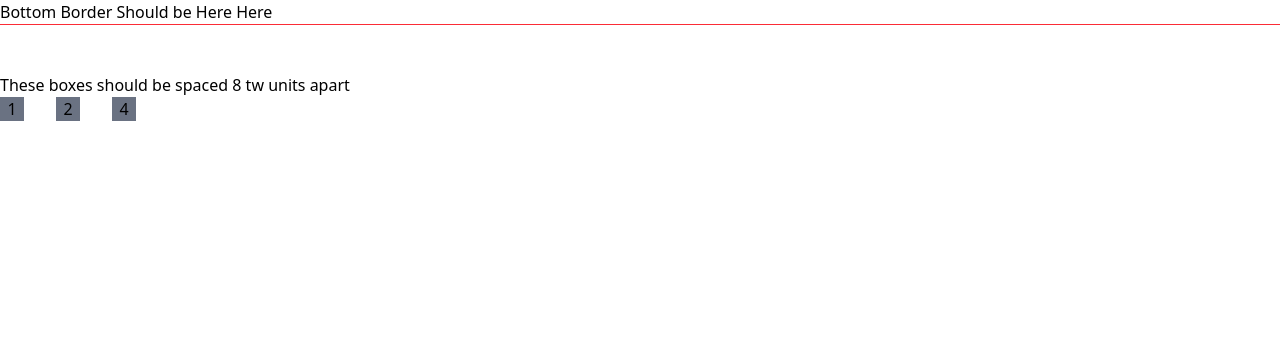
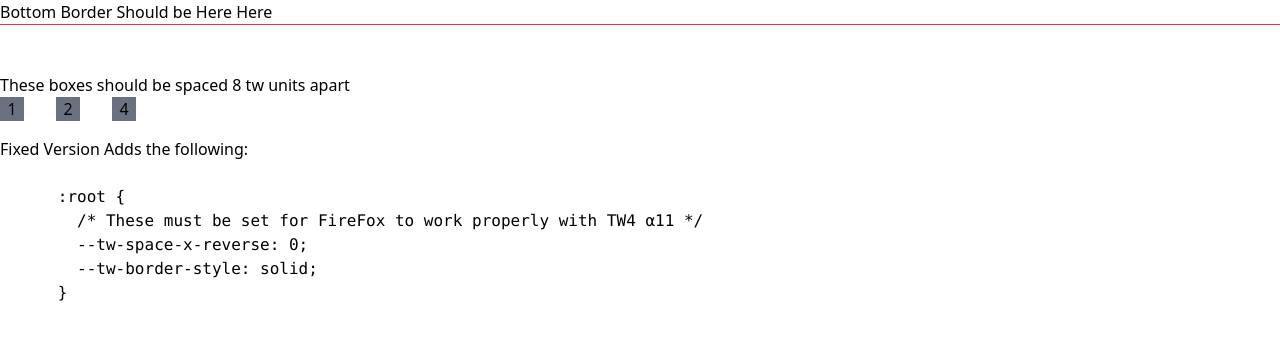
Before and after one commit to jdlien/tailwindv4-missing-custom-props, a website: page fixed.html in a window 1280 px wide. Drawn offline with nearby package versions, Linux system fonts and the light colour scheme; files that its build step writes are made by us from their sources.

Commit message:
fixed demo version with custom props

```diff
--- a/fixed.html
+++ b/fixed.html
@@ -19,7 +19,15 @@
       <div class="bg-gray-500 size-6">2</div>
       <div class="hidden bg-gray-500 size-6">3</div>
       <div class="bg-gray-500 size-6">4</div>
+    </div>
 
-    </div>
+    <h2 class="mt-4">Fixed Version Adds the following:</h2>
+    <pre><code>
+      :root {
+        /* These must be set for FireFox to work properly with TW4 ⍺11 */
+        --tw-space-x-reverse: 0;
+        --tw-border-style: solid;
+      }
+    </code></pre>
   </body>
 </html>
--- a/index.html
+++ b/index.html
@@ -19,7 +19,14 @@
       <div class="bg-gray-500 size-6">2</div>
       <div class="hidden bg-gray-500 size-6">3</div>
       <div class="bg-gray-500 size-6">4</div>
+    </div>
 
+    <div>
+      The above border utility and space-x utilities will not render correctly in FireFox.
+    </div>
+
+    <div class="mt-4">
+      Visit <a href="fixed.html" class="text-blue-500">fixed.html</a> to see how to fix this issue</a>
     </div>
   </body>
 </html>
```
